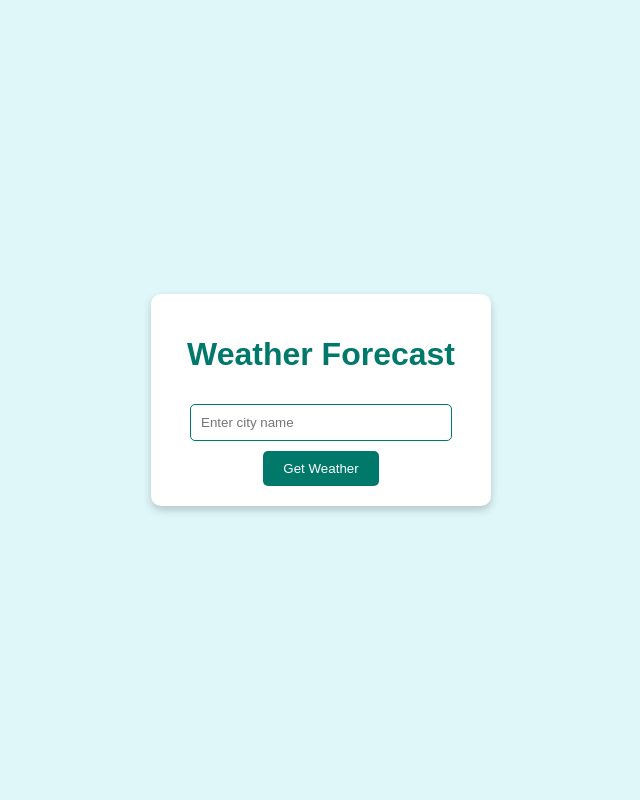
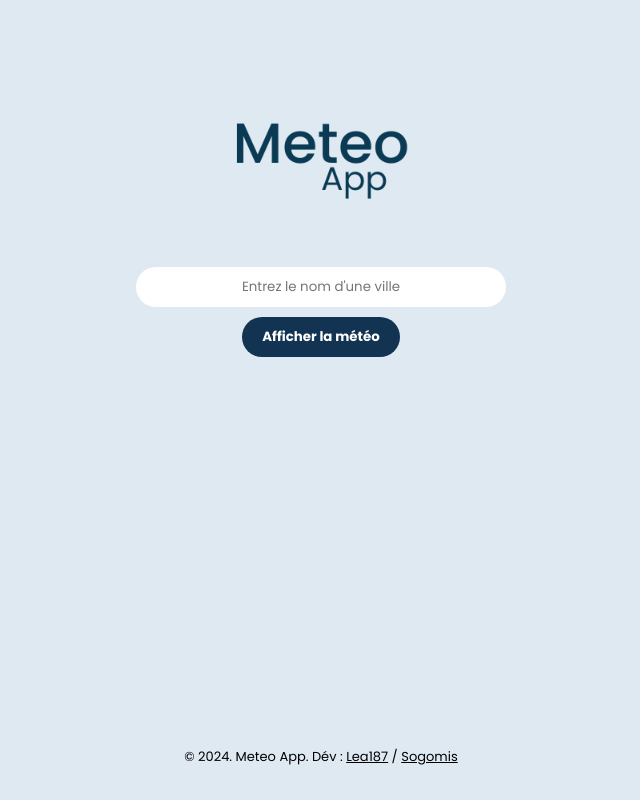
Before and after one commit to lea187/Meteo-app, a Flask app: page / in a window 1280 px wide. Shown: the whole page, without its empty margins (319-959 px from the left). Run offline with Flask 3, Linux system fonts and the light colour scheme.

Commit message:
Ajustements css

```diff
--- a/static/styles.css
+++ b/static/styles.css
@@ -1,47 +1,91 @@
 body {
-    font-family: Arial, sans-serif;
+    font-family: 'Poppins', sans-serif;
     display: flex;
     justify-content: center;
     align-items: center;
+    flex-direction: column; /* Ajouté pour empiler les éléments */
     height: 100vh;
     margin: 0;
-    background-color: #e0f7fa;
+    background-color: #DFE9F2;
+}
+
+.logo-small {
+    width:100px;
+    height: 50px;
+    object-fit: cover;
+    margin: 50px;
+}
+
+.logo-big {
+    width:200px;
+    margin-top: 50px;
 }
 
 .container {
     text-align: center;
-    padding: 20px;
-    background-color: #ffffff;
-    border-radius: 10px;
-    box-shadow: 0px 4px 8px rgba(0, 0, 0, 0.2);
-    width: 300px;
+    font-family: 'Poppins', sans-serif;
+    flex-grow: 1;
 }
 
 h1, h2 {
-    color: #00796b;
+    font-family: 'Poppins', sans-serif;
+    font-weight: 400;
+    font-size: 55px;
+    margin: 0;
+}
+
+.icon {
+    width:300px;
+    height: 150px;
+    object-fit: cover;
 }
 
 input[type="text"] {
     width: 80%;
     padding: 10px;
     margin: 10px 0;
-    border: 1px solid #00796b;
-    border-radius: 5px;
+    border-radius: 50px;
+    text-align: center;
+    font-family: 'Poppins', sans-serif;
+    border: none;
 }
 
-button {
-    background-color: #00796b;
+button, .return_button {
+    background-color: #123452;
     color: #ffffff;
     padding: 10px 20px;
     border: none;
-    border-radius: 5px;
+    border-radius: 50px;
     cursor: pointer;
+    font-family: 'Poppins', sans-serif;
+    font-weight: bold;
+}
+
+.return_button {
+    text-decoration: none;
 }
 
 button:hover {
-    background-color: #004d40;
+    background-color: #0e66b3;
 }
 
 #weatherResult p {
     margin: 10px 0;
 }
+
+/* Ajout de styles pour le footer */
+.footer {
+    margin-top: auto; /* Permet au paragraphe de rester en bas */
+    padding: 20px; /* Espacement autour du texte */
+    text-align: center; /* Centrer le texte */
+    font-size: small;
+}
+
+a {
+    color: black;
+}
+
+.temperature {
+    font-size: 50px;
+    margin: 20px;
+}
--- a/templates/index.html
+++ b/templates/index.html
@@ -1,20 +1,24 @@
 <!DOCTYPE html>
-<html lang="en">
+<html lang="fr">
 <head>
     <meta charset="UTF-8">
     <meta name="viewport" content="width=device-width, initial-scale=1.0">
-    <title>Weather App</title>
+    <title>Meteo App</title>
     <link rel="stylesheet" href="{{ url_for('static', filename='styles.css') }}">
+    <link rel="preconnect" href="https://fonts.googleapis.com">
+    <link rel="preconnect" href="https://fonts.gstatic.com" crossorigin>
+    <link href="https://fonts.googleapis.com/css2?family=Poppins:ital,wght@0,100;0,200;0,300;0,400;0,500;0,600;0,700;0,800;0,900;1,100;1,200;1,300;1,400;1,500;1,600;1,700;1,800;1,900&family=Quicksand:wght@300..700&display=swap" rel="stylesheet">
 </head>
 <body>
     <div class="container">
-        <h1>Weather Forecast</h1>
+        <img src="{{ url_for('static', filename='logo-meteo-app.png') }}" class="logo-big"/>
         <form id="weatherForm" action="/weather" method="post">
-            <input type="text" name="city" placeholder="Enter city name" required>
-            <button type="submit">Get Weather</button>
+            <input type="text" name="city" placeholder="Entrez le nom d'une ville" required>
+            <button type="submit">Afficher la météo</button>
         </form>
         <div id="weatherResult"></div>
     </div>
+    <p class="footer"> © 2024. Meteo App. Dév :  <a href="https://github.com/lea187/"  target="_blank">Lea187</a> / <a href="https://github.com/sogomis/"  target="_blank">Sogomis</a></p>
     <script src="{{ url_for('static', filename='script.js') }}"></script>
 </body>
 </html>
```
Also changed, not shown: templates/weather.html (+11 -7 lines), static/logo-meteo-app.png (renamed from img/logo-meteo-app.png).
